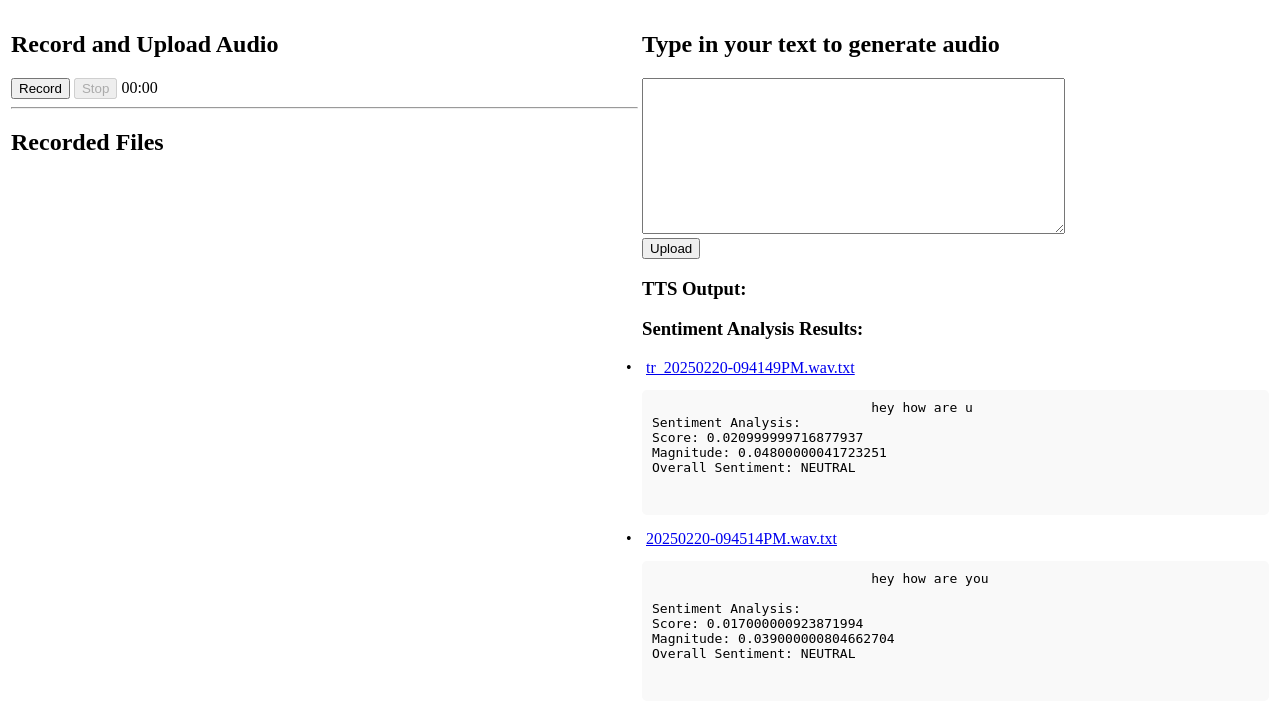
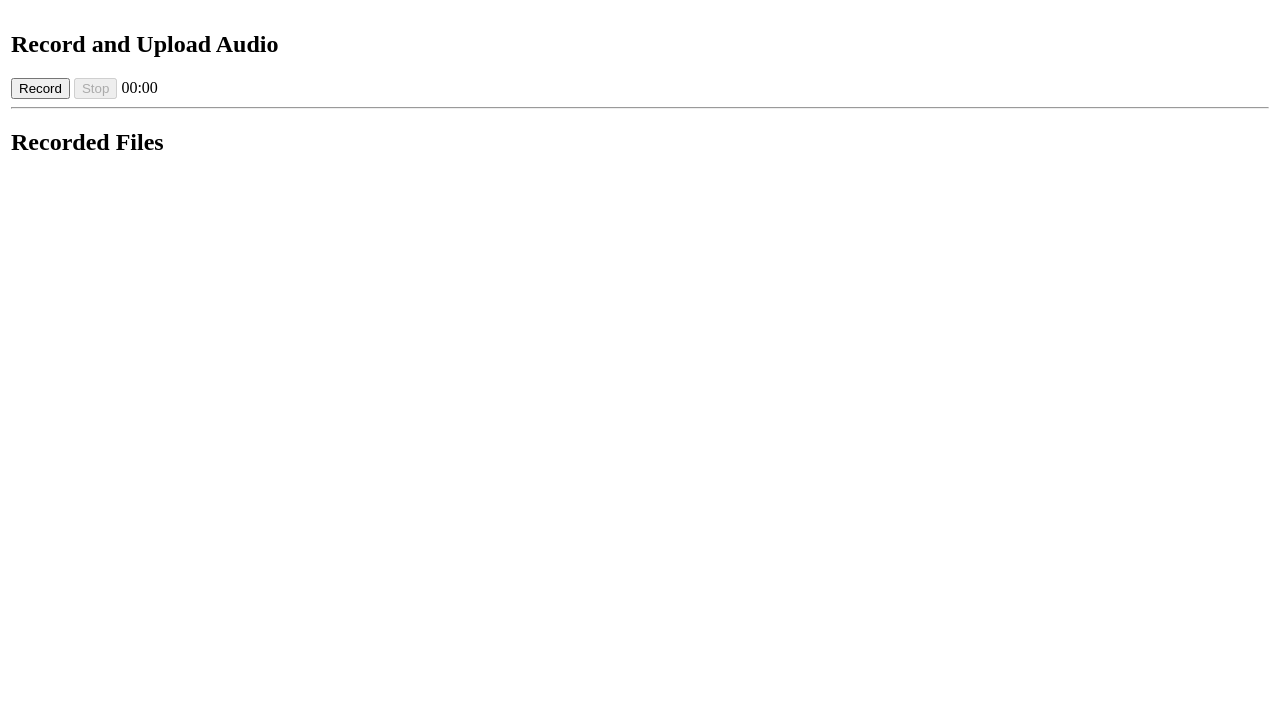
Before and after one commit to SaqlainR55/ConvoAI, a Flask app: page / in a window 1280 px wide. Shown: the top 719 px of the page. Run offline with Flask 3, Linux system fonts and the light colour scheme.

Commit message:
Update index.html

```diff
--- a/templates/index.html
+++ b/templates/index.html
@@ -63,7 +63,7 @@
                     {% endfor %}
                 </ul>
             </td>
-            <td style="width:50%; vertical-align: top;">
+            <!--<td style="width:50%; vertical-align: top;">
                 <h2>Type in your text to generate audio</h2>
 
                 <form action="/upload_text" method="post">
@@ -100,7 +100,7 @@
                     {% endif %}
                     {% endfor %}
                 </ul>
-            </td>
+            </td>-->
         </tr>
     </table>
 </body>
```
